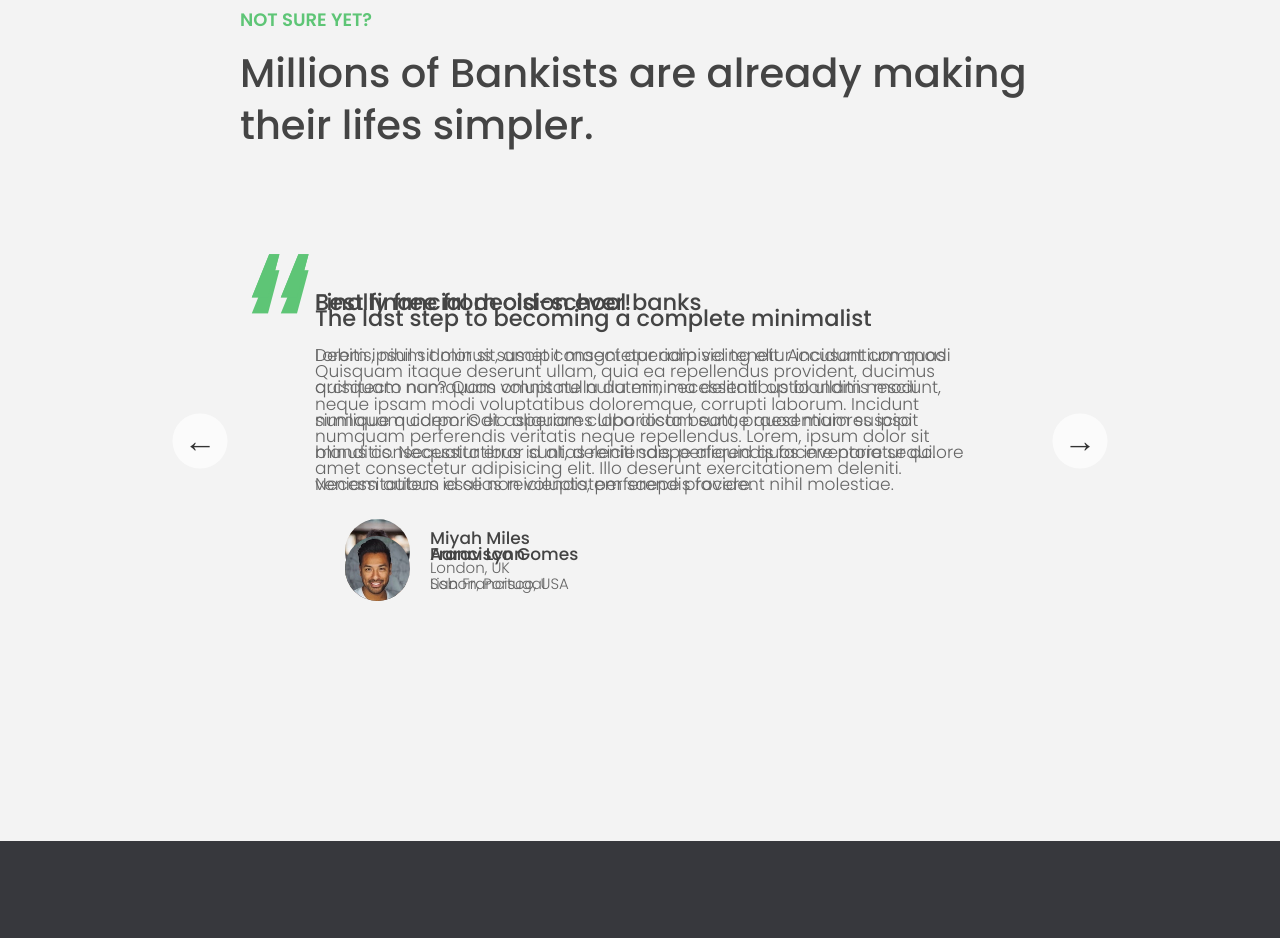
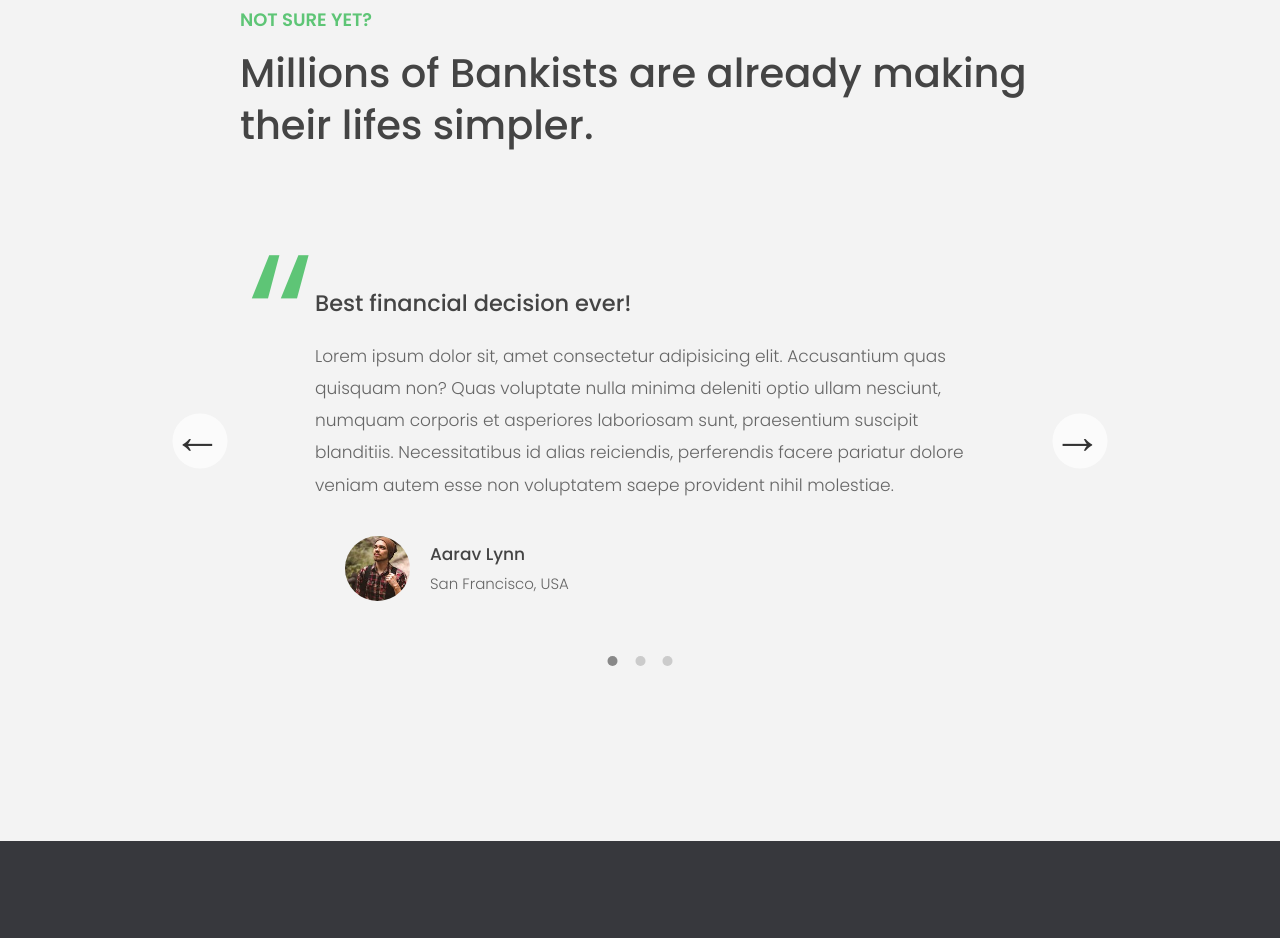
Before and after one commit to pebueno/bankist-website, a plain HTML site: page index.html in a window 1280 px wide. Shown: the part 3355-4293 px from the top of the page. Drawn offline with Linux system fonts and the light colour scheme.

Commit message:
Implement Slider

```diff
--- a/script.js
+++ b/script.js
@@ -183,7 +183,7 @@ const sectionObserver = new IntersectionObserver(revealSection, {
 
 allSections.forEach(function (section) {
   sectionObserver.observe(section);
-  section.classList.add('section--hidden');
+  // section.classList.add('section--hidden');
 });
 
 // Lazy loading images
@@ -209,6 +209,93 @@ const imgObserver = new IntersectionObserver(loadImg, {
 
 imgTargets.forEach((img) => imgObserver.observe(img));
 
+// Slider
+const slider = function () {
+  const slides = document.querySelectorAll('.slide');
+  // const slider = document.querySelector('.slider');
+  const btnLeft = document.querySelector('.slider__btn--left');
+  const btnRight = document.querySelector('.slider__btn--right');
+  const dotContainer = document.querySelector('.dots');
+
+  let curSlide = 0;
+  const maxSlide = slides.length;
+
+  // slider.style.transform = 'scale(0.4) translateX(-800px';
+  // slider.style.overflow = 'visible';
+
+  // Functions
+  const createDots = function () {
+    slides.forEach((_, i) => {
+      dotContainer.insertAdjacentHTML(
+        'beforeend',
+        `<button class="dots__dot" data-slide="${i}"></button>`
+      );
+    });
+  };
+
+  const activateDot = function (slide) {
+    document
+      .querySelectorAll('.dots__dot')
+      .forEach((dot) => dot.classList.remove('dots__dot--active'));
+    document
+      .querySelector(`.dots__dot[data-slide="${slide}"]`)
+      .classList.add('dots__dot--active');
+  };
+
+  const goToSlide = function (slide) {
+    slides.forEach(
+      (s, i) => (s.style.transform = `translateX(${100 * (i - slide)}%)`)
+    );
+  };
+
+  // Next slide
+  const nextSlide = function () {
+    if (curSlide === maxSlide - 1) {
+      curSlide = 0;
+    } else {
+      curSlide++;
+    }
+
+    goToSlide(curSlide);
+    activateDot(curSlide);
+  };
+
+  const prevSlide = function () {
+    if (curSlide === 0) {
+      curSlide = maxSlide - 1;
+    } else {
+      curSlide--;
+    }
+    goToSlide(curSlide);
+    activateDot(curSlide);
+  };
+  const init = function () {
+    goToSlide(0);
+    createDots();
+    activateDot(0);
+  };
+  init();
+
+  // Event handlers
+  btnRight.addEventListener('click', nextSlide);
+  btnLeft.addEventListener('click', prevSlide);
+
+  document.addEventListener('keydown', function (e) {
+    console.log(e);
+    if (e.key === 'ArrowLeft') prevSlide();
+    e.key === 'ArrowRight' && nextSlide();
+  });
+
+  dotContainer.addEventListener('click', function (e) {
+    if (e.target.classList.contains('dots__dot')) {
+      console.log('DOT');
+      const { slide } = e.target.dataset;
+      goToSlide(slide);
+      activateDot(slide);
+    }
+  });
+};
+slider();
 ///////////////////////////////////////
 ///////////////////////////////////////
 ///////////////////////////////////////
--- a/style.css
+++ b/style.css
@@ -416,7 +416,11 @@ h4 {
   border-radius: 50%;
   height: 5.5rem;
   width: 5.5rem;
-  font-size: 3.25rem;
+  font-size: 5rem;
+  font-weight: bolder;
+  line-height: 1.3;
+  display: flex;
+  align-items: end;
   cursor: pointer;
 }
 
```
Also changed, not shown: index.html (+5 -3 lines).
